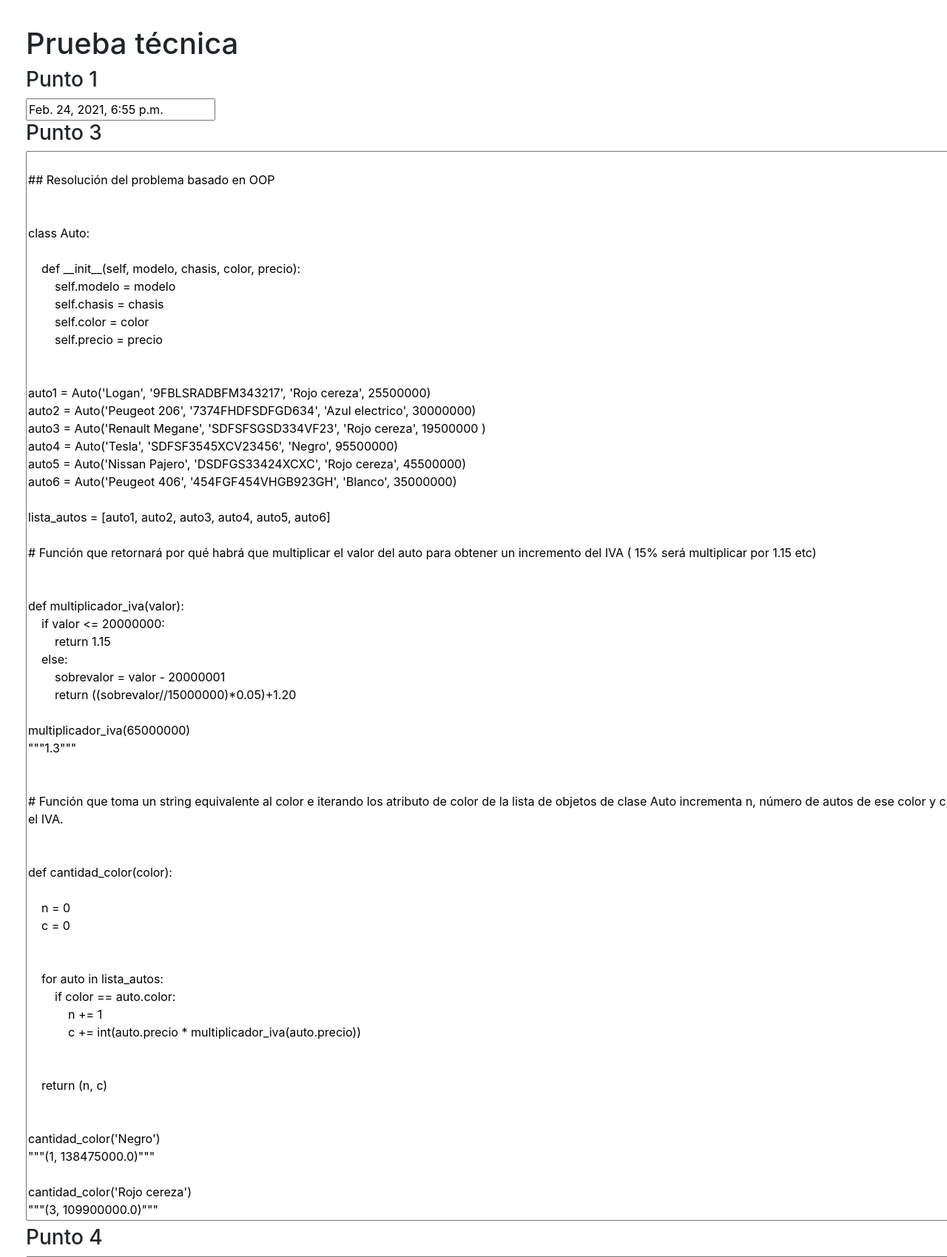
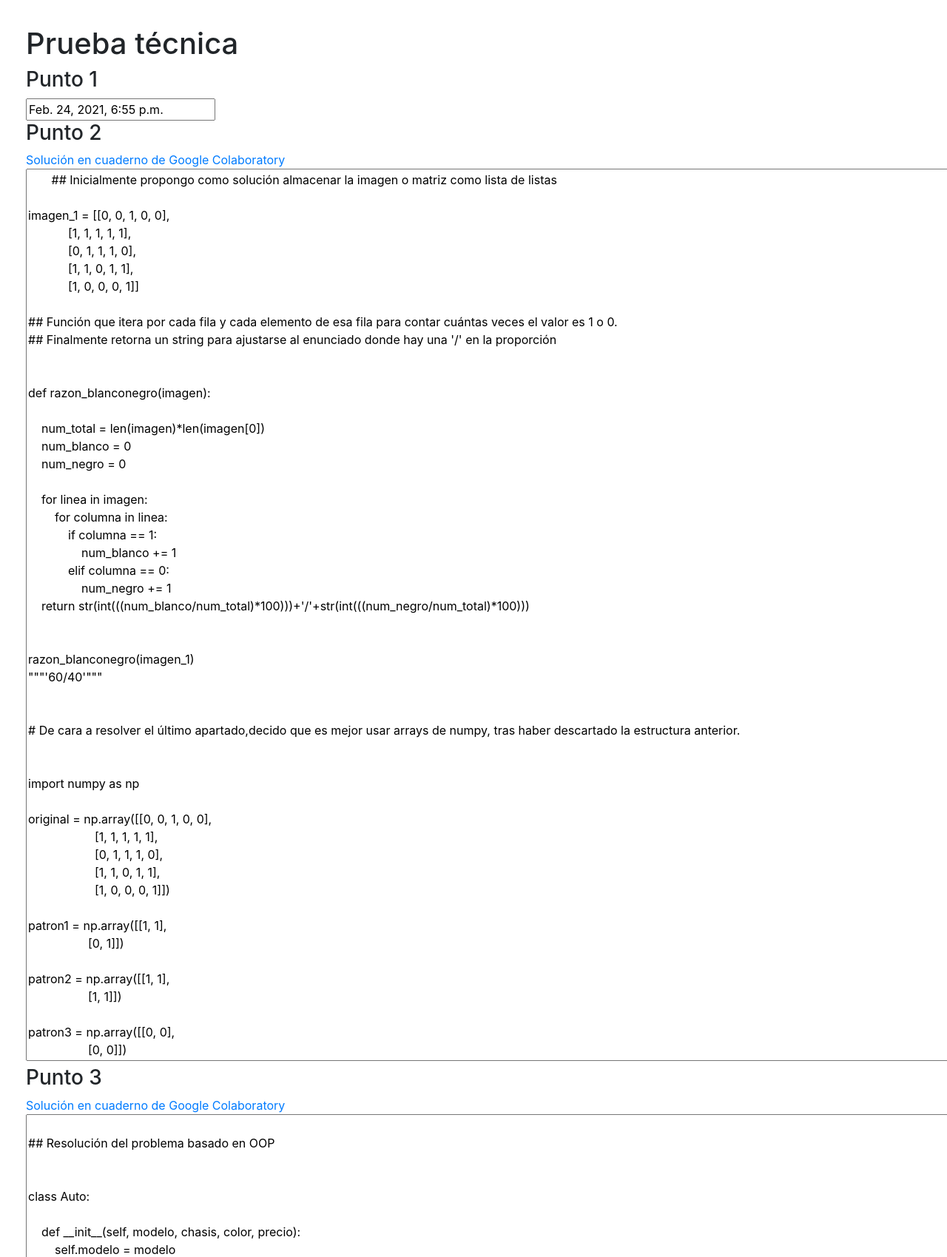
Before and after one commit to jaumemy/akenfactory_django-docker, a Django app: page /prueba/ in a window 1280 px wide; the page is wider, and only the part inside the window is pictured. Shown: the top 1699 px of that part at 74% size. Run offline with Django 3.2, Linux system fonts and the light colour scheme.

Commit message:
Finalizado

```diff
--- a/prueba/templates/home.html
+++ b/prueba/templates/home.html
@@ -20,11 +20,111 @@
 
     <input type="text" name="date" value="{{date}}" readonly>
 
+    <h3>Punto 2</h3>
+
+    <a href="https://colab.research.google.com/drive/1vRF6Kd0UpOCOIIFmumwQkGfL3lHNkkI6?usp=sharing" target="_blank" rel="noopener noreferrer">Solución en cuaderno de Google Colaboratory</a>
+
+
+     <textarea name="name" rows="50" cols="150" readonly>
+       ## Inicialmente propongo como solución almacenar la imagen o matriz como lista de listas
+
+imagen_1 = [[0, 0, 1, 0, 0],
+            [1, 1, 1, 1, 1],
+            [0, 1, 1, 1, 0],
+            [1, 1, 0, 1, 1],
+            [1, 0, 0, 0, 1]]
+
+## Función que itera por cada fila y cada elemento de esa fila para contar cuántas veces el valor es 1 o 0.
+## Finalmente retorna un string para ajustarse al enunciado donde hay una '/' en la proporción
+
+
+def razon_blanconegro(imagen):
+
+    num_total = len(imagen)*len(imagen[0])
+    num_blanco = 0
+    num_negro = 0
+
+    for linea in imagen:
+        for columna in linea:
+            if columna == 1:
+                num_blanco += 1
+            elif columna == 0:
+                num_negro += 1
+    return str(int(((num_blanco/num_total)*100)))+'/'+str(int(((num_negro/num_total)*100)))
+
+
+razon_blanconegro(imagen_1)
+"""'60/40'"""
+
+
+# De cara a resolver el último apartado,decido que es mejor usar arrays de numpy, tras haber descartado la estructura anterior.
+
+
+import numpy as np
+
+original = np.array([[0, 0, 1, 0, 0],
+                    [1, 1, 1, 1, 1],
+                    [0, 1, 1, 1, 0],
+                    [1, 1, 0, 1, 1],
+                    [1, 0, 0, 0, 1]])
+
+patron1 = np.array([[1, 1],
+                  [0, 1]])
+
+patron2 = np.array([[1, 1],
+                  [1, 1]])
+
+patron3 = np.array([[0, 0],
+                  [0, 0]])
+
+patron4 = np.array([[0, 0, 1, 0, 0],
+                    [1, 1, 1, 1, 1],
+                    [0, 1, 1, 1, 0],
+                    [1, 1, 0, 1, 1],
+                    [1, 0, 0, 0, 1],
+                    [1, 1, 1, 1, 1]])
+
+## Primeramente confirmamos que la imagen patrón sea más pequeña que la imagen original con el atributo shape de los arrays de numpy.
+## En caso contrario realizamos una comparación de submatrices iterando en el rango proporcionado por el método shape.
+## SE retorna un string donde se inserta n, el número de repeticiones
+
+
+def repeticiones_patron(A, P):
+
+    if P.shape[0] > A.shape[0] or P.shape[1] > A.shape[1]:
+        raise ValueError(f"La imagen patrón es más grande que la original. Por favor, proporcione una imagen patrón más pequeña a {A.shape[0]} * {A.shape[1]}")
+
+    n = 0
+    for i in range(A.shape[0] - P.shape[0]):
+        for j in range(A.shape[1] - P.shape[1]):
+            n += np.all(A[i:(i+P.shape[0]), j:(j+P.shape[1])] == P)
+
+    return f"El patrón se encuentra {n} veces en la imagen original."
+
+
+
+repeticiones_patron(original, patron1)
+"""'El patrón se encuentra 2 veces en la imagen original.'"""
+repeticiones_patron(original, patron2)
+"""'El patrón se encuentra 2 veces en la imagen original.'"""
+repeticiones_patron(original, patron3)
+"""'El patrón se encuentra 0 veces en la imagen original.'"""
+repeticiones_patron(original, patron4)
+"""..."""
+"""ValueError: La imagen patrón es más grande que la original. Por favor, proporcione una imagen patrón más pequeña a 5 * 5"""
+
+
+## En todos los casos resulta la respuesta correcta excepto en el primero, donde en vez de 3, nos da 2.
+## Soy consciente de este error pero no he dado con la solución
+     </textarea>
+
 
     <h3>Punto 3</h3>
 
+    <a href="https://colab.research.google.com/drive/1BXFwEUU2PsntZ4_bI1hcwFcVSmIHyd_2?usp=sharing" target="_blank" rel="noopener noreferrer">Solución en cuaderno de Google Colaboratory</a>
 
-    <textarea name="name" rows="60" cols="150" value="" readonly>
+
+    <textarea name="name" rows="50" cols="150" value="" readonly>
 
 ## Resolución del problema basado en OOP
 
@@ -89,7 +189,10 @@ cantidad_color('Rojo cereza')
 
     <h3>Punto 4</h3>
 
-    <textarea name="name" rows="60" cols="150" readonly>
+    <a href="https://colab.research.google.com/drive/1X9pGy_0bl_k5-AAnJfRV7_XPK1EzAh1E?usp=sharing" target="_blank" rel="noopener noreferrer">Solución en cuaderno de Google Colaboratory</a>
+
+
+    <textarea name="name" rows="50" cols="150" readonly>
       ## Definimos a cada usuario o tuitero como un diccionario donde las keys son los otros usuarios y los values 0 o 1 para saber si lo sigue o no. Finalmente juntamos todos estos tuiteros en una lista, que es la red social en sí.
 ## Se que no es el método más eficiente ya que implica iterar por todo constantemente pero fue con la opción que me sentía más seguro de resolverlo a día de hoy.
 
@@ -185,6 +288,9 @@ trio_seguimiento(lista_tuiteros, Ana, Beto, Felipe)
 
     <h3>Punto 5</h3>
 
+    <a href="https://colab.research.google.com/drive/1vrusRnFFtQNNsFsC82buq1YAL-QwBg2M?usp=sharing" target="_blank" rel="noopener noreferrer">Solución en cuaderno de Google Colaboratory</a>
+
+
     <textarea name="name" rows="50" cols="150" readonly>
       ## Problema resuelta con OOP
 
@@ -255,5 +361,9 @@ inter_igual(c1, c2)
 
     <a href="https://colab.research.google.com/drive/1uumtVFUu2eIdx0leze6b6iLX84t3BV4Q?usp=sharing" target="_blank" rel="noopener noreferrer">Solución en cuaderno de Google Colaboratory</a>
 
+    <h3>Punto 8(Opcional)</h3>
+
+    <p>Hecho</p>
+
   </body>
 </html>
```
